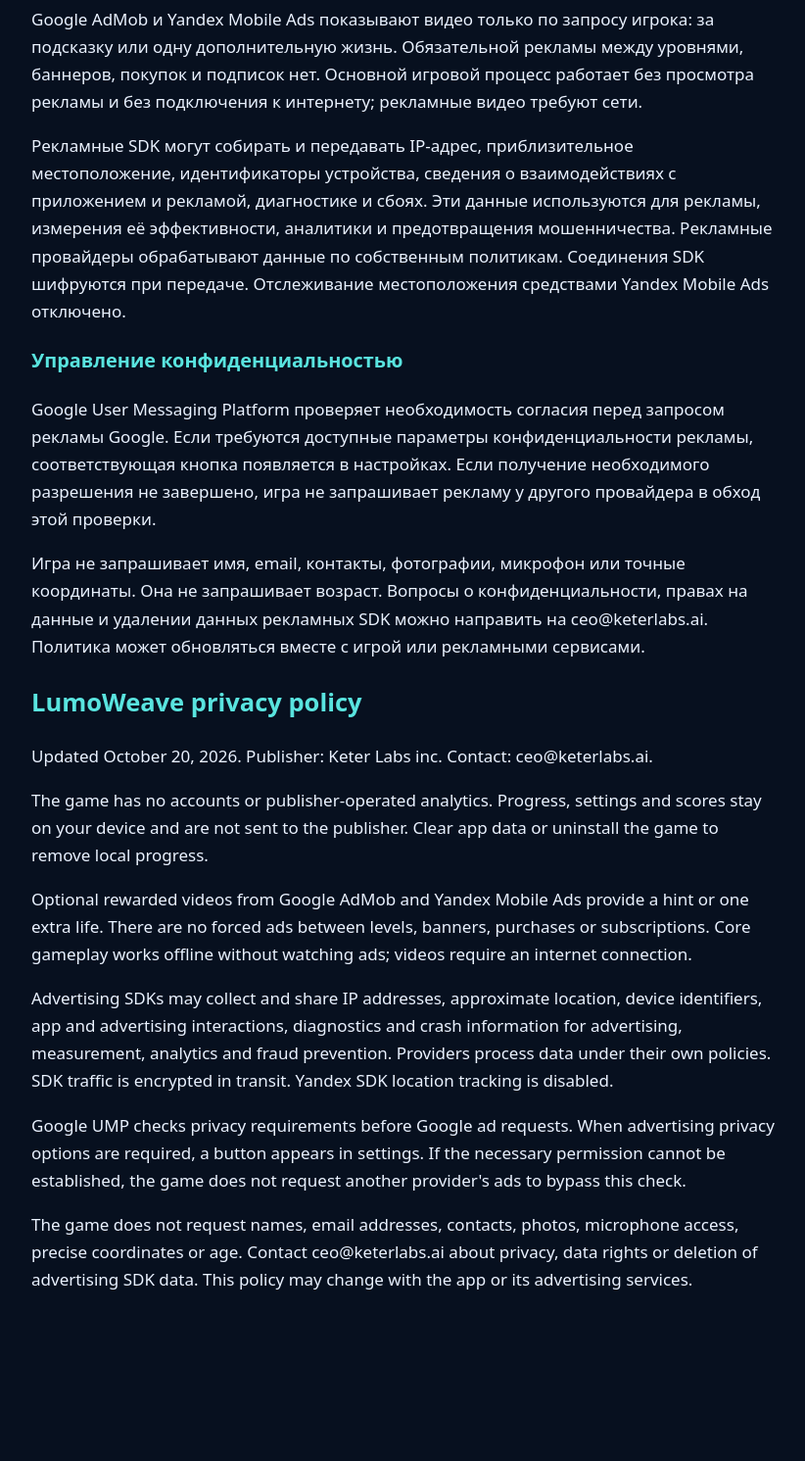
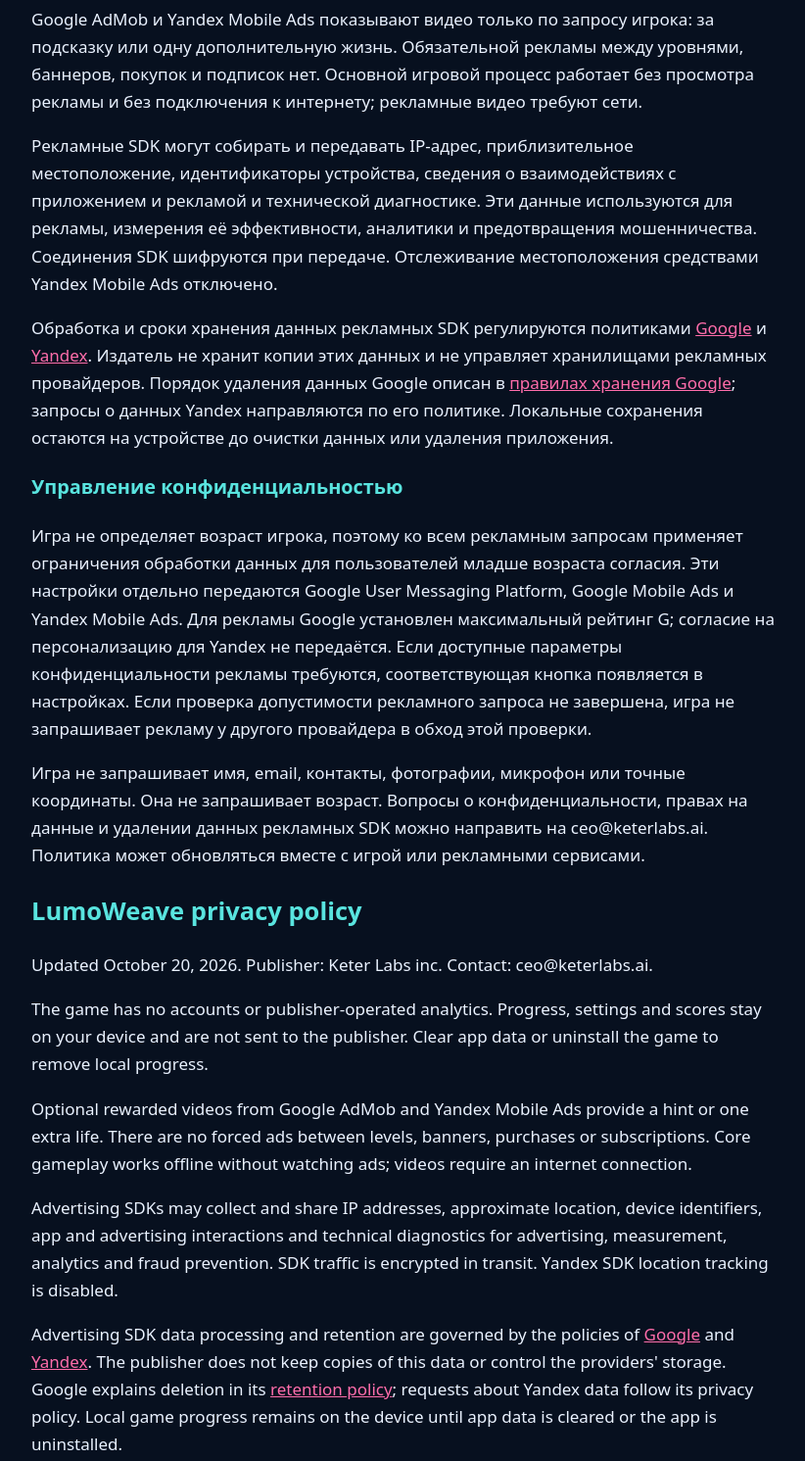
Before and after one commit to stilletto/lumoweave-privacy, a plain HTML site: page index.html in a window 1280 px wide. Shown: the part 320-1811 px from the top of the page at 98% size, without its empty margins (228-1050 px from the left). Before the commit the page ends 1697 px from the top, so only its background shows below. Drawn offline with Linux system fonts and the light colour scheme.

Commit message:
Align LumoWeave privacy policy with restricted ad requests

```diff
--- a/index.html
+++ b/index.html
@@ -3,14 +3,16 @@
 <p>Учётных записей в игре нет. Прогресс, настройки и рекорды хранятся на устройстве. Игра не передаёт издателю сохранения и не включает собственную систему аналитики. Удалить локальный прогресс можно очисткой данных или удалением приложения.</p>
 <h3>Добровольная реклама</h3>
 <p>Google AdMob и Yandex Mobile Ads показывают видео только по запросу игрока: за подсказку или одну дополнительную жизнь. Обязательной рекламы между уровнями, баннеров, покупок и подписок нет. Основной игровой процесс работает без просмотра рекламы и без подключения к интернету; рекламные видео требуют сети.</p>
-<p>Рекламные SDK могут собирать и передавать IP-адрес, приблизительное местоположение, идентификаторы устройства, сведения о взаимодействиях с приложением и рекламой, диагностике и сбоях. Эти данные используются для рекламы, измерения её эффективности, аналитики и предотвращения мошенничества. Рекламные провайдеры обрабатывают данные по собственным политикам. Соединения SDK шифруются при передаче. Отслеживание местоположения средствами Yandex Mobile Ads отключено.</p>
+<p>Рекламные SDK могут собирать и передавать IP-адрес, приблизительное местоположение, идентификаторы устройства, сведения о взаимодействиях с приложением и рекламой и технической диагностике. Эти данные используются для рекламы, измерения её эффективности, аналитики и предотвращения мошенничества. Соединения SDK шифруются при передаче. Отслеживание местоположения средствами Yandex Mobile Ads отключено.</p>
+<p>Обработка и сроки хранения данных рекламных SDK регулируются политиками <a href="https://policies.google.com/privacy">Google</a> и <a href="https://yandex.com/legal/confidential/">Yandex</a>. Издатель не хранит копии этих данных и не управляет хранилищами рекламных провайдеров. Порядок удаления данных Google описан в <a href="https://policies.google.com/technologies/retention">правилах хранения Google</a>; запросы о данных Yandex направляются по его политике. Локальные сохранения остаются на устройстве до очистки данных или удаления приложения.</p>
 <h3>Управление конфиденциальностью</h3>
-<p>Google User Messaging Platform проверяет необходимость согласия перед запросом рекламы Google. Если требуются доступные параметры конфиденциальности рекламы, соответствующая кнопка появляется в настройках. Если получение необходимого разрешения не завершено, игра не запрашивает рекламу у другого провайдера в обход этой проверки.</p>
+<p>Игра не определяет возраст игрока, поэтому ко всем рекламным запросам применяет ограничения обработки данных для пользователей младше возраста согласия. Эти настройки отдельно передаются Google User Messaging Platform, Google Mobile Ads и Yandex Mobile Ads. Для рекламы Google установлен максимальный рейтинг G; согласие на персонализацию для Yandex не передаётся. Если доступные параметры конфиденциальности рекламы требуются, соответствующая кнопка появляется в настройках. Если проверка допустимости рекламного запроса не завершена, игра не запрашивает рекламу у другого провайдера в обход этой проверки.</p>
 <p>Игра не запрашивает имя, email, контакты, фотографии, микрофон или точные координаты. Она не запрашивает возраст. Вопросы о конфиденциальности, правах на данные и удалении данных рекламных SDK можно направить на ceo@keterlabs.ai. Политика может обновляться вместе с игрой или рекламными сервисами.</p>
 <h2 lang="en">LumoWeave privacy policy</h2>
 <p lang="en">Updated October 20, 2026. Publisher: Keter Labs inc. Contact: ceo@keterlabs.ai.</p>
 <p lang="en">The game has no accounts or publisher-operated analytics. Progress, settings and scores stay on your device and are not sent to the publisher. Clear app data or uninstall the game to remove local progress.</p>
 <p lang="en">Optional rewarded videos from Google AdMob and Yandex Mobile Ads provide a hint or one extra life. There are no forced ads between levels, banners, purchases or subscriptions. Core gameplay works offline without watching ads; videos require an internet connection.</p>
-<p lang="en">Advertising SDKs may collect and share IP addresses, approximate location, device identifiers, app and advertising interactions, diagnostics and crash information for advertising, measurement, analytics and fraud prevention. Providers process data under their own policies. SDK traffic is encrypted in transit. Yandex SDK location tracking is disabled.</p>
-<p lang="en">Google UMP checks privacy requirements before Google ad requests. When advertising privacy options are required, a button appears in settings. If the necessary permission cannot be established, the game does not request another provider's ads to bypass this check.</p>
+<p lang="en">Advertising SDKs may collect and share IP addresses, approximate location, device identifiers, app and advertising interactions and technical diagnostics for advertising, measurement, analytics and fraud prevention. SDK traffic is encrypted in transit. Yandex SDK location tracking is disabled.</p>
+<p lang="en">Advertising SDK data processing and retention are governed by the policies of <a href="https://policies.google.com/privacy">Google</a> and <a href="https://yandex.com/legal/confidential/">Yandex</a>. The publisher does not keep copies of this data or control the providers' storage. Google explains deletion in its <a href="https://policies.google.com/technologies/retention">retention policy</a>; requests about Yandex data follow its privacy policy. Local game progress remains on the device until app data is cleared or the app is uninstalled.</p>
+<p lang="en">The game does not determine a player's age, so all advertising requests receive restricted data treatment for users under the age of consent. These settings are sent separately to Google UMP, Google Mobile Ads and Yandex Mobile Ads. Google ads have a maximum content rating of G; personalization consent is not granted to Yandex. When advertising privacy options are required, a button appears in settings. If ad-request eligibility has not been established, the game does not request another provider's ads to bypass this check.</p>
 <p lang="en">The game does not request names, email addresses, contacts, photos, microphone access, precise coordinates or age. Contact ceo@keterlabs.ai about privacy, data rights or deletion of advertising SDK data. This policy may change with the app or its advertising services.</p></main></body></html>
```
